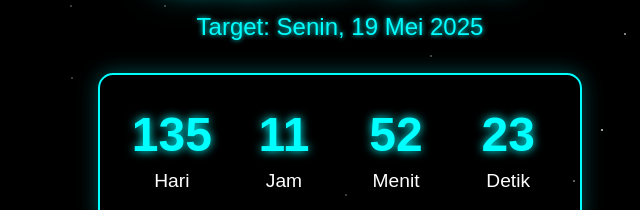
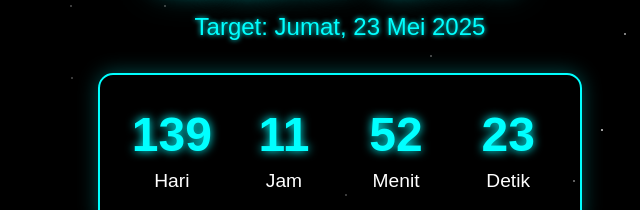
Before and after one commit to MPrastikoA21/CountingWorkTime, a plain HTML site: page index.html in a window 1280 px wide. Shown: the part 326-536 px from the top of the page, 300-940 px from the left. Drawn offline with Linux system fonts and the light colour scheme.

Commit message:
Update index.html

```diff
--- a/index.html
+++ b/index.html
@@ -201,7 +201,7 @@
         function updateCountdown() {
             const now = new Date('2025-01-03');  // Current date
             const targetDate = new Date(now);
-            targetDate.setDate(targetDate.getDate() + 136);  // Add 136 days
+            targetDate.setDate(targetDate.getDate() + 140);  // Add 140 days
 
             // Display target date
             document.getElementById('targetDate').textContent = "Target: " + formatDate(targetDate);
```
